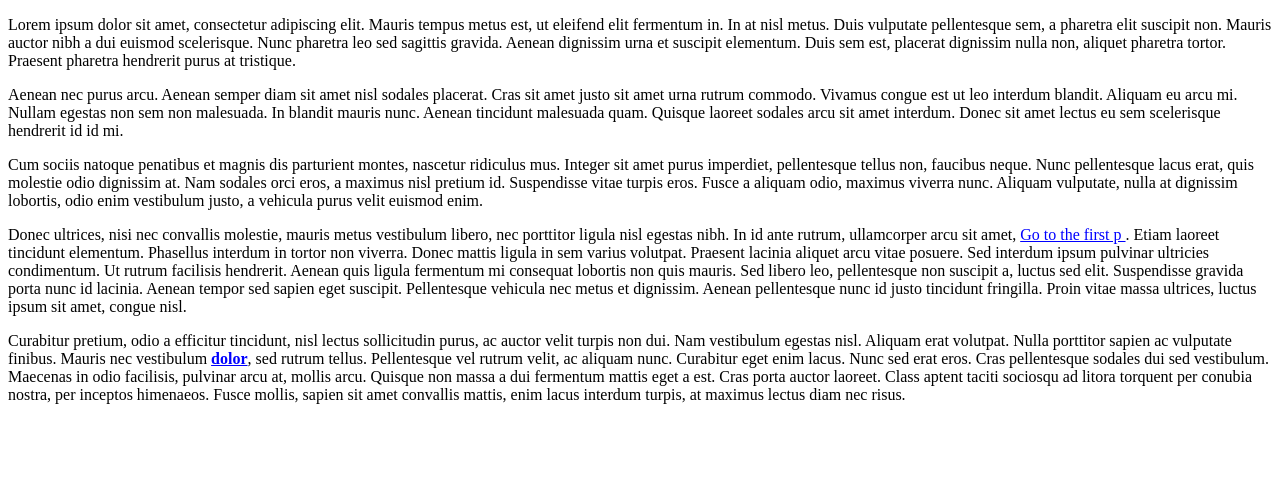
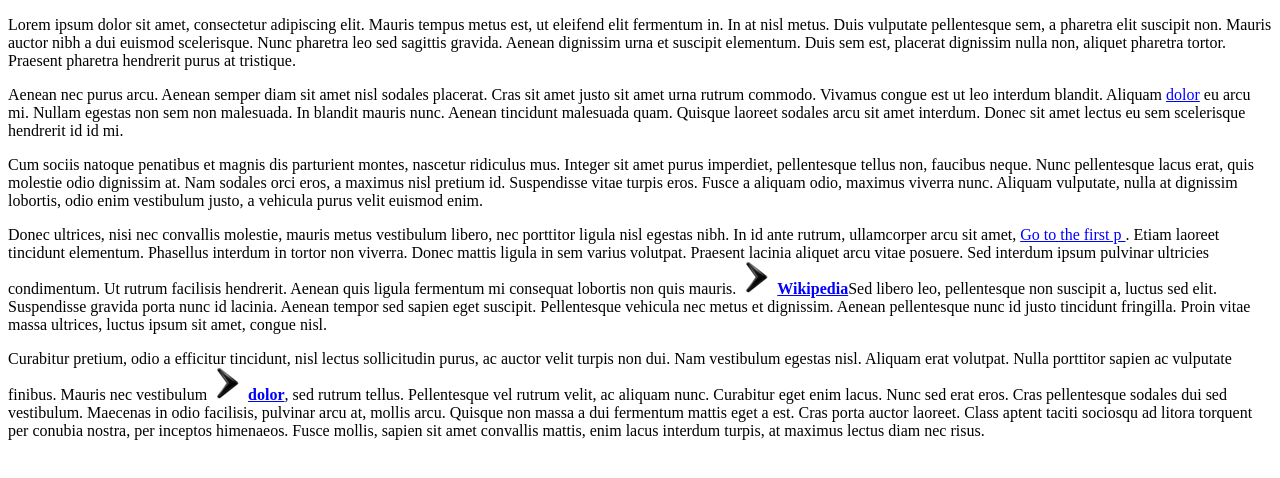
Before and after one commit to Pohaki/ex-01-css, a plain HTML site: page index.html in a window 1280 px wide. Drawn offline with Linux system fonts and the light colour scheme.

Commit message:
Ajout de la fleche devant les liens externe

```diff
--- a/css/style.css
+++ b/css/style.css
@@ -1,6 +1,11 @@
 a{
   color:blue;
 }
-a[href^=http]{
+a[href*=http]{
   font-weight: bold;
 }
+a[href*=http]::before{
+   content: url('fleche.png');
+   font-size: 10px;
+   padding-right: 5px;
+}
--- a/index.html
+++ b/index.html
@@ -8,11 +8,11 @@
 <body>
   <p id="first">Lorem ipsum dolor sit amet, consectetur adipiscing elit. Mauris tempus metus est, ut eleifend elit fermentum in. In at nisl metus. Duis vulputate pellentesque sem, a pharetra elit suscipit non. Mauris auctor nibh a dui euismod scelerisque. Nunc pharetra leo sed sagittis gravida. Aenean dignissim urna et suscipit elementum. Duis sem est, placerat dignissim nulla non, aliquet pharetra tortor. Praesent pharetra hendrerit purus at tristique.</p>
 
-  <p>Aenean nec purus arcu. Aenean semper diam sit amet nisl sodales placerat. Cras sit amet justo sit amet urna rutrum commodo. Vivamus congue est ut leo interdum blandit. Aliquam eu arcu mi. Nullam egestas non sem non malesuada. In blandit mauris nunc. Aenean tincidunt malesuada quam. Quisque laoreet sodales arcu sit amet interdum. Donec sit amet lectus eu sem scelerisque hendrerit id id mi.</p>
+  <p>Aenean nec purus arcu. Aenean semper diam sit amet nisl sodales placerat. Cras sit amet justo sit amet urna rutrum commodo. Vivamus congue est ut leo interdum blandit. Aliquam <a href="index.html">dolor</a> eu arcu mi. Nullam egestas non sem non malesuada. In blandit mauris nunc. Aenean tincidunt malesuada quam. Quisque laoreet sodales arcu sit amet interdum. Donec sit amet lectus eu sem scelerisque hendrerit id id mi.</p>
 
   <p id="second">Cum sociis natoque penatibus et magnis dis parturient montes, nascetur ridiculus mus. Integer sit amet purus imperdiet, pellentesque tellus non, faucibus neque. Nunc pellentesque lacus erat, quis molestie odio dignissim at. Nam sodales orci eros, a maximus nisl pretium id. Suspendisse vitae turpis eros. Fusce a aliquam odio, maximus viverra nunc. Aliquam vulputate, nulla at dignissim lobortis, odio enim vestibulum justo, a vehicula purus velit euismod enim.</p>
 
-  <p>Donec ultrices, nisi nec convallis molestie, mauris metus vestibulum libero, nec porttitor ligula nisl egestas nibh. In id ante rutrum, ullamcorper arcu sit amet, <a href="#first">Go to the first p </a>. Etiam laoreet tincidunt elementum. Phasellus interdum in tortor non viverra. Donec mattis ligula in sem varius volutpat. Praesent lacinia aliquet arcu vitae posuere. Sed interdum ipsum pulvinar ultricies condimentum. Ut rutrum facilisis hendrerit. Aenean quis ligula fermentum mi consequat lobortis non quis mauris. Sed libero leo, pellentesque non suscipit a, luctus sed elit. Suspendisse gravida porta nunc id lacinia. Aenean tempor sed sapien eget suscipit. Pellentesque vehicula nec metus et dignissim. Aenean pellentesque nunc id justo tincidunt fringilla. Proin vitae massa ultrices, luctus ipsum sit amet, congue nisl.</p>
+  <p>Donec ultrices, nisi nec convallis molestie, mauris metus vestibulum libero, nec porttitor ligula nisl egestas nibh. In id ante rutrum, ullamcorper arcu sit amet, <a href="#first">Go to the first p </a>. Etiam laoreet tincidunt elementum. Phasellus interdum in tortor non viverra. Donec mattis ligula in sem varius volutpat. Praesent lacinia aliquet arcu vitae posuere. Sed interdum ipsum pulvinar ultricies condimentum. Ut rutrum facilisis hendrerit. Aenean quis ligula fermentum mi consequat lobortis non quis mauris. <a href="http://wikipedia.com">Wikipedia</a>Sed libero leo, pellentesque non suscipit a, luctus sed elit. Suspendisse gravida porta nunc id lacinia. Aenean tempor sed sapien eget suscipit. Pellentesque vehicula nec metus et dignissim. Aenean pellentesque nunc id justo tincidunt fringilla. Proin vitae massa ultrices, luctus ipsum sit amet, congue nisl.</p>
 
   <p>Curabitur pretium, odio a efficitur tincidunt, nisl lectus sollicitudin purus, ac auctor velit turpis non dui. Nam vestibulum egestas nisl. Aliquam erat volutpat. Nulla porttitor sapien ac vulputate finibus. Mauris nec vestibulum <a href="http://google.com">dolor</a>, sed rutrum tellus. Pellentesque vel rutrum velit, ac aliquam nunc. Curabitur eget enim lacus. Nunc sed erat eros. Cras pellentesque sodales dui sed vestibulum. Maecenas in odio facilisis, pulvinar arcu at, mollis arcu. Quisque non massa a dui fermentum mattis eget a est. Cras porta auctor laoreet. Class aptent taciti sociosqu ad litora torquent per conubia nostra, per inceptos himenaeos. Fusce mollis, sapien sit amet convallis mattis, enim lacus interdum turpis, at maximus lectus diam nec risus.</p>
 </body>
```
Also changed, not shown: css/fleche.png (added).
